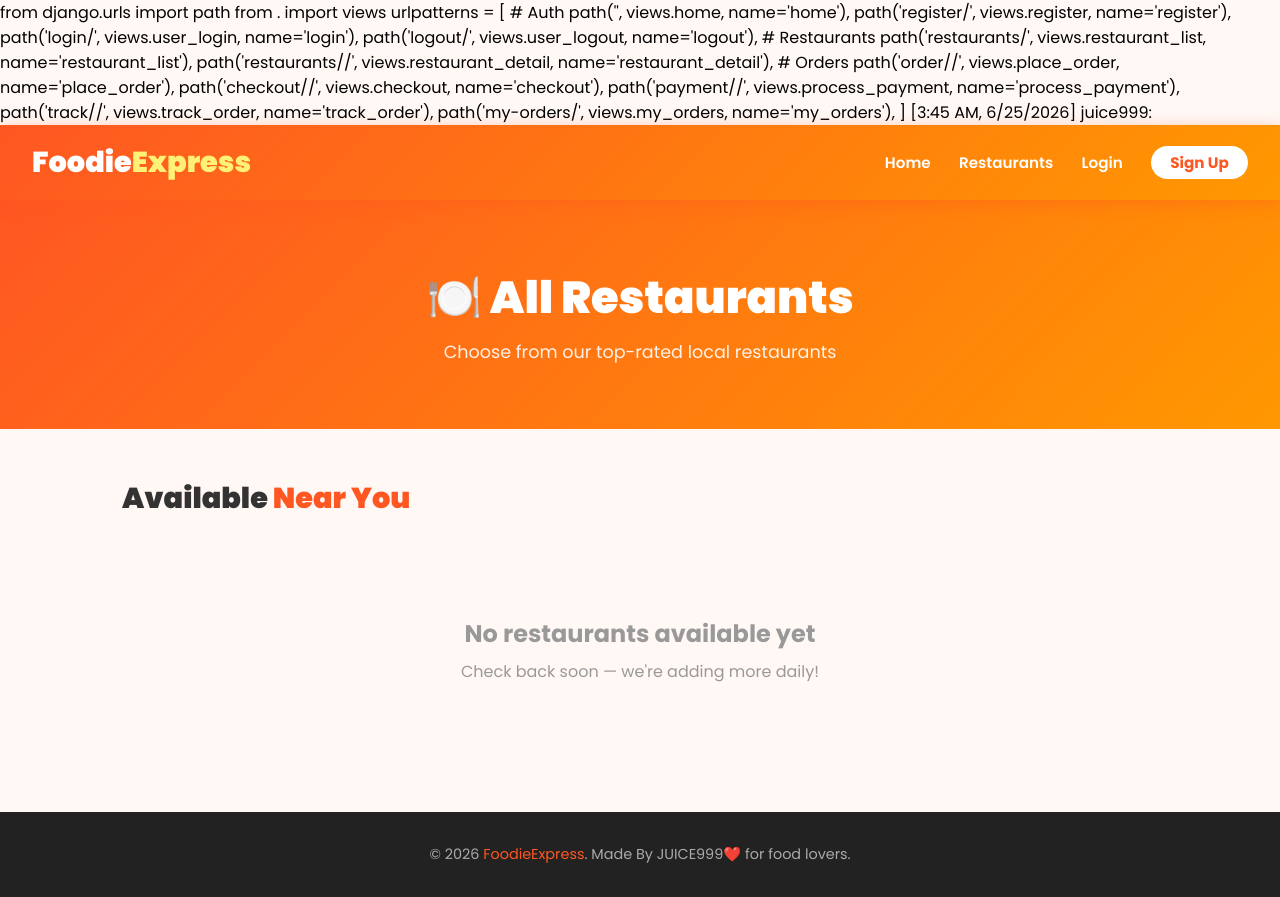
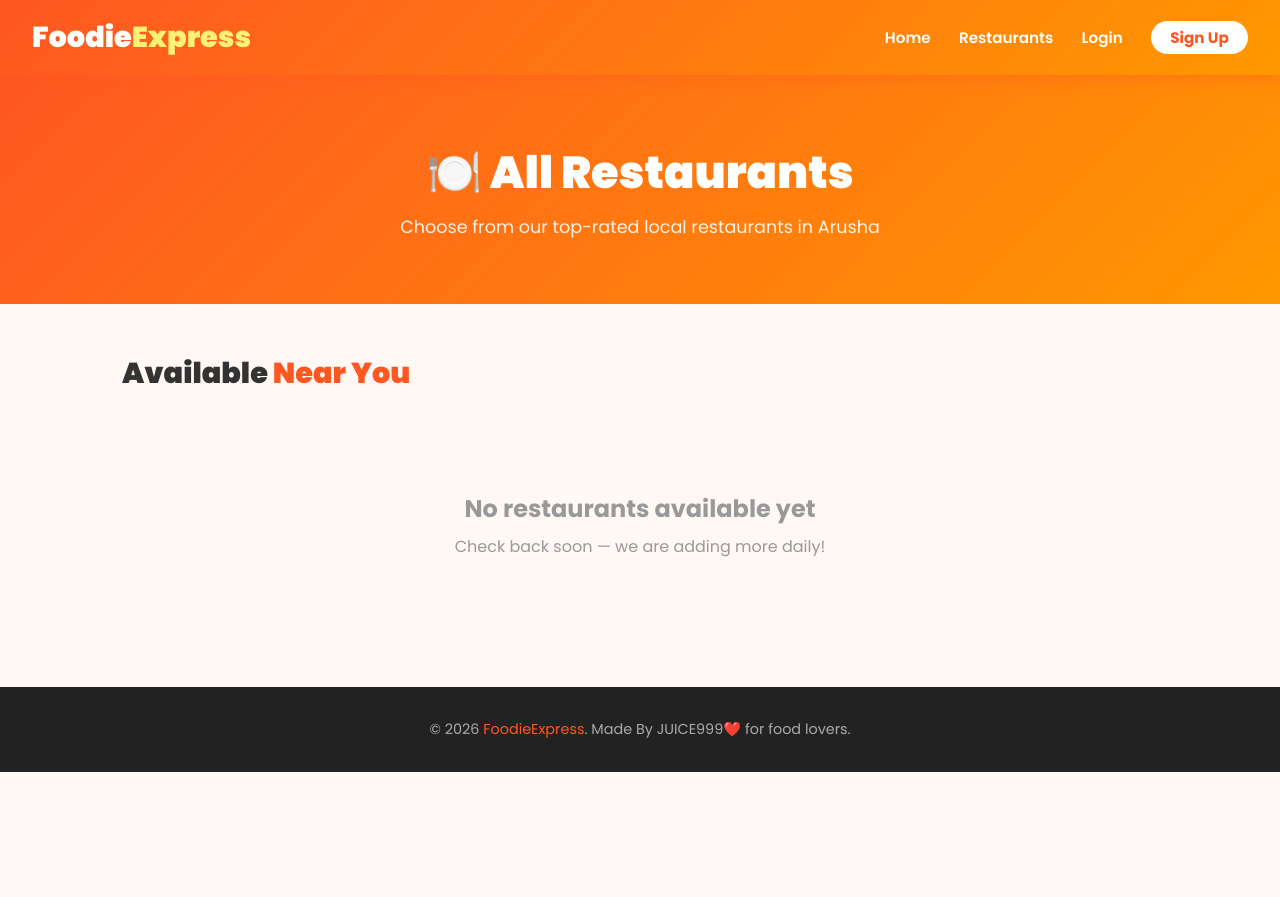
Before and after one commit to gibsonfaraji17-star/foodieexpress, a Django app: page /restaurants/ in a window 1280 px wide. After the commit the page ends 772 px from the top, so only its background shows below. Run offline with Django 5.2, Linux system fonts and the light colour scheme; data that the repository does not hold is empty.

Commit message:
Fix restaurants template

```diff
--- a/incidents/templates/incidents/restaurants.html
+++ b/incidents/templates/incidents/restaurants.html
@@ -1,28 +1,8 @@
-from django.urls import path
-from . import views
-
-urlpatterns = [
-    # Auth
-    path('', views.home, name='home'),
-    path('register/', views.register, name='register'),
-    path('login/', views.user_login, name='login'),
-    path('logout/', views.user_logout, name='logout'),
-
-    # Restaurants
-    path('restaurants/', views.restaurant_list, name='restaurant_list'),
-    path('restaurants/<int:pk>/', views.restaurant_detail, name='restaurant_detail'),
-
-    # Orders
-    path('order/<int:restaurant_id>/', views.place_order, name='place_order'),
-    path('checkout/<int:order_id>/', views.checkout, name='checkout'),
-    path('payment/<int:order_id>/', views.process_payment, name='process_payment'),
-    path('track/<int:order_id>/', views.track_order, name='track_order'),
-    path('my-orders/', views.my_orders, name='my_orders'),
-]
-[3:45 AM, 6/25/2026] juice999: <!DOCTYPE html>
+<!DOCTYPE html>
 <html lang="en">
 <head>
   <meta charset="UTF-8">
+  <meta name="viewport" content="width=device-width, initial-scale=1.0">
   <title>Restaurants - FoodieExpress</title>
   <link href="https://fonts.googleapis.com/css2?family=Poppins:wght@300;400;600;700;900&display=swap" rel="stylesheet">
   <style>
@@ -123,12 +103,11 @@ urlpatterns = [
     <a href="{% url 'restaurant_list' %}">Restaurants</a>
     {% if user.is_authenticated %}
       <a href="{% url 'my_orders' %}">My Orders</a>
-    &nbsp;
       <form method="post" action="{% url 'logout' %}" style="display:inline;">
         {% csrf_token %}
-      <button type="submit" style="background:none; border:none;
-        color:white; font-family:'Poppins',sans-serif;
-        font-weight:600; font-size:0.95rem; cursor:pointer; padding:0;">
+        <button type="submit" style="background:none; border:none; color:white;
+          font-family:'Poppins',sans-serif; font-weight:600;
+          font-size:0.95rem; cursor:pointer; padding:0; margin-left:1.5rem;">
           Logout ({{ user.username }})
         </button>
       </form>
@@ -141,7 +120,7 @@ urlpatterns = [
 
 <div class="page-hero">
   <h1>🍽️ All Restaurants</h1>
-  <p>Choose from our top-rated local restaurants</p>
+  <p>Choose from our top-rated local restaurants in Arusha</p>
 </div>
 
 <div class="container">
@@ -160,7 +139,9 @@ urlpatterns = [
               <span class="rating">⭐ {{ restaurant.rating }}</span>
               <span class="delivery-time">🕐 {{ restaurant.delivery_time }} mins</span>
             </div>
-            <a href="{% url 'restaurant_detail' restaurant.pk %}" class="order-link">View Menu & Order →</a>
+            <a href="{% url 'restaurant_detail' restaurant.pk %}" class="order-link">
+              View Menu & Order →
+            </a>
           </div>
         </div>
       {% endfor %}
@@ -168,7 +149,7 @@ urlpatterns = [
   {% else %}
     <div class="empty">
       <h3>No restaurants available yet</h3>
-      <p>Check back soon — we're adding more daily!</p>
+      <p>Check back soon — we are adding more daily!</p>
     </div>
   {% endif %}
 </div>
```
Lines whose indentation alone changed are shown as unchanged.
